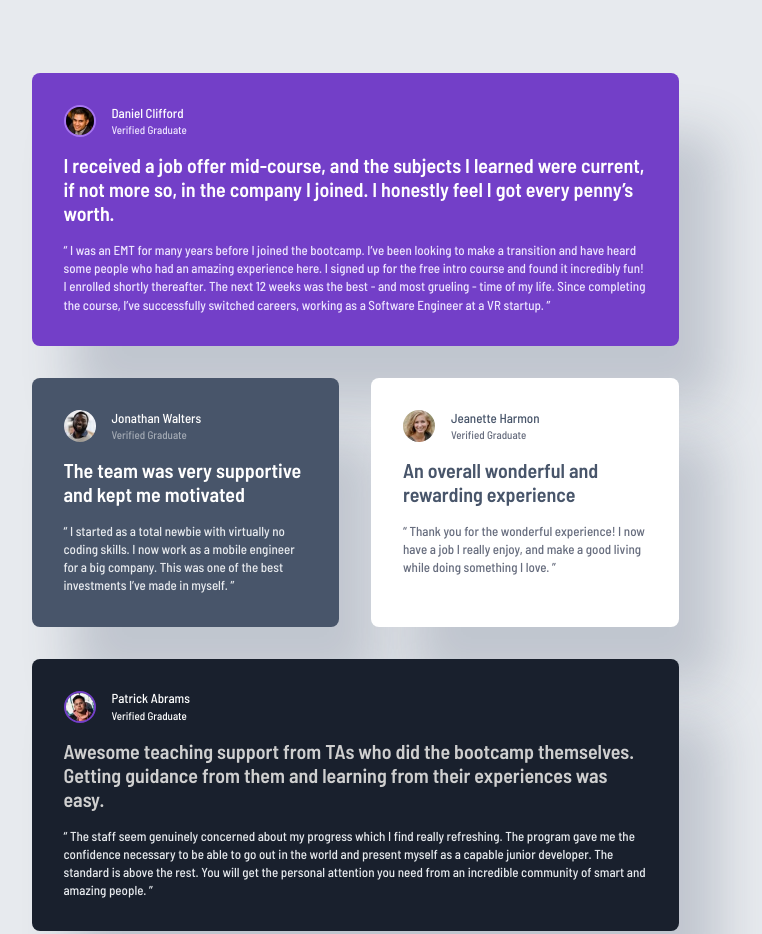
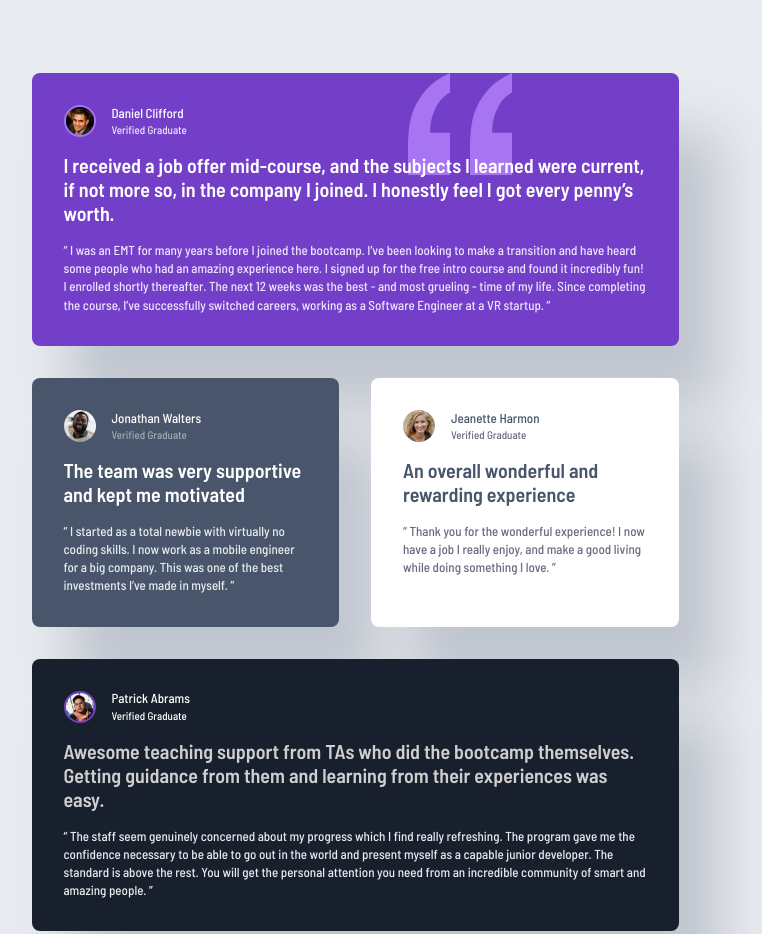
Before and after one commit to niiquash/testimonials-grid-section-main, a website: page index.html in a window 1280 px wide. Shown: the top 934 px of the page, without its empty margins (285-1047 px from the left). Drawn offline with Linux system fonts and the light colour scheme.

Commit message:
Add background image and positioning to purple testimonial cards

```diff
--- a/scss/main.scss
+++ b/scss/main.scss
@@ -133,6 +133,10 @@ body {
 
   .testimonial-card--purple {
     grid-area: ppl;
+
+    background-image: url("../images/bg-pattern-quotation.svg");
+    background-repeat: no-repeat;
+    background-position: top right 167px;
   }
 
   .testimonial-card--grey {
@@ -163,6 +167,8 @@ body {
 
   .testimonial-card--purple {
     grid-area: ppl;
+
+    background-position: top right 60px;
   }
 
   .testimonial-card--grey {
```
Also changed, not shown: css/main.css, 1 other file.
